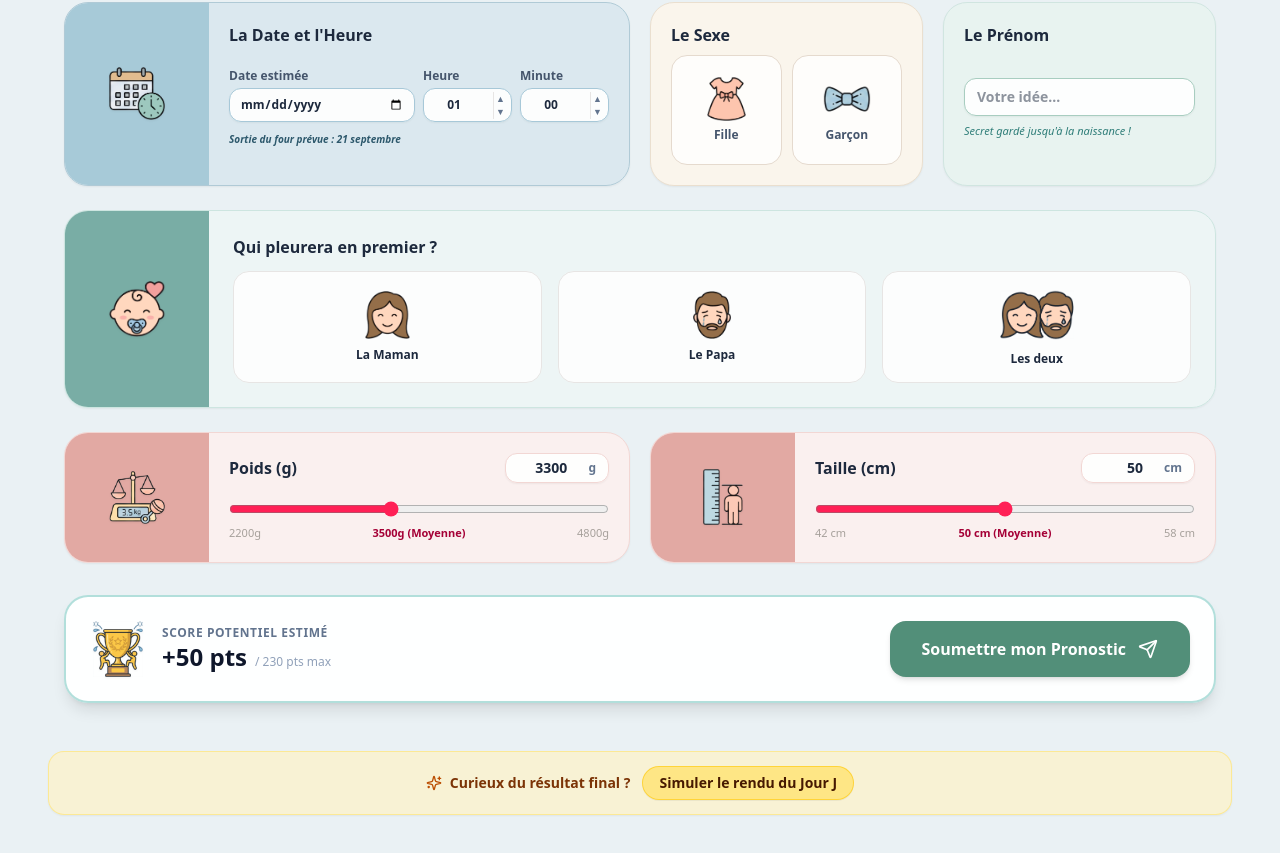
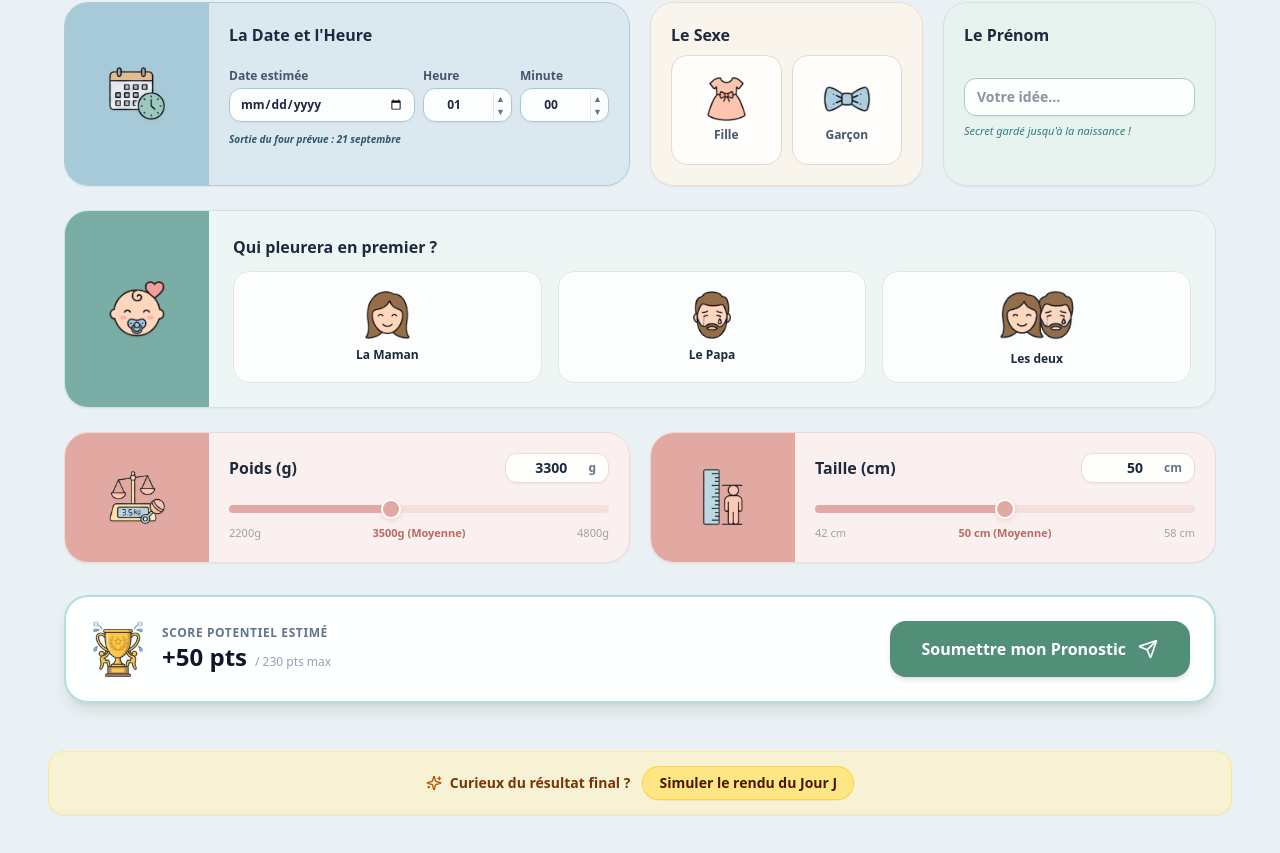
Before and after one commit to JeanGerbier/LePetitOracle, a React (Vite) app: page / in a window 1280 px wide. Shown: the part 420-1273 px from the top of the page. Built offline with nearby package versions, Linux system fonts and the light colour scheme; no server answers; the database is empty; a web font is replaced by a local one.

Commit message:
style: retrait des icônes et préfixes numériques des titres du Mode Parents

```diff
--- a/src/components/BirthResultsView.tsx
+++ b/src/components/BirthResultsView.tsx
@@ -112,14 +112,14 @@ export const BirthResultsView: React.FC<BirthResultsViewProps> = ({
         <div className="mt-8 grid grid-cols-2 sm:grid-cols-3 lg:grid-cols-5 gap-3.5 max-w-4xl mx-auto">
           {/* Card 1: Sexe */}
           <div className="bg-white/90 p-4 rounded-2xl border border-amber-200/80 shadow-xs flex flex-col items-center justify-center text-center">
-            <img src={actualBirthData.gender === 'fille' ? '/assets/fille.png' : '/assets/garcon.png'} alt="Sexe" className="w-8 h-8 object-contain mb-1" />
+            <img src={actualBirthData.gender === 'fille' ? '/assets/fille.png' : '/assets/garcon.png'} alt="Sexe" className="w-12 h-12 object-contain mb-1.5" />
             <span className="text-[10px] text-slate-400 font-extrabold uppercase tracking-wider mb-0.5">Sexe</span>
             <span className="text-sm sm:text-base font-bold text-slate-800 capitalize">{actualBirthData.gender === 'fille' ? 'Fille' : 'Garçon'}</span>
           </div>
 
           {/* Card 2: Date & Heure */}
           <div className="bg-white/90 p-4 rounded-2xl border border-amber-200/80 shadow-xs flex flex-col items-center justify-center text-center">
-            <img src="/assets/date.png" alt="Date et Heure" className="w-8 h-8 object-contain mb-1" />
+            <img src="/assets/date.png" alt="Date et Heure" className="w-12 h-12 object-contain mb-1.5" />
             <span className="text-[10px] text-slate-400 font-extrabold uppercase tracking-wider mb-0.5">Date & Heure</span>
             <span className="text-xs sm:text-sm font-bold text-slate-800">{formatDate(actualBirthData.birth_date)}</span>
             <span className="text-xs text-slate-500 font-medium">{formatTime(actualBirthData.birth_date)}</span>
@@ -136,7 +136,7 @@ export const BirthResultsView: React.FC<BirthResultsViewProps> = ({
                   : '/assets/papa-maman.png'
               }
               alt="Premier Pleur"
-              className="w-8 h-8 object-contain mb-1"
+              className={`${actualBirthData.who_cried_first === 'les_deux' ? 'w-14 h-12' : 'w-12 h-12'} object-contain mb-1.5`}
             />
             <span className="text-[10px] text-slate-400 font-extrabold uppercase tracking-wider mb-0.5">Premier Pleur</span>
             <span className="text-xs sm:text-sm font-bold text-slate-800 leading-tight">{formatWhoCries(actualBirthData.who_cried_first)}</span>
@@ -144,14 +144,14 @@ export const BirthResultsView: React.FC<BirthResultsViewProps> = ({
 
           {/* Card 4: Poids */}
           <div className="bg-white/90 p-4 rounded-2xl border border-amber-200/80 shadow-xs flex flex-col items-center justify-center text-center">
-            <img src="/assets/poids.png" alt="Poids" className="w-8 h-8 object-contain mb-1" />
+            <img src="/assets/poids.png" alt="Poids" className="w-12 h-12 object-contain mb-1.5" />
             <span className="text-[10px] text-slate-400 font-extrabold uppercase tracking-wider mb-0.5">Poids</span>
             <span className="text-sm sm:text-base font-bold text-slate-800">{actualBirthData.weight_grams} g</span>
           </div>
 
           {/* Card 5: Taille */}
           <div className="bg-white/90 p-4 rounded-2xl border border-amber-200/80 shadow-xs flex flex-col items-center justify-center text-center">
-            <img src="/assets/taille.png" alt="Taille" className="w-8 h-8 object-contain mb-1" />
+            <img src="/assets/taille.png" alt="Taille" className="w-12 h-12 object-contain mb-1.5" />
             <span className="text-[10px] text-slate-400 font-extrabold uppercase tracking-wider mb-0.5">Taille</span>
             <span className="text-sm sm:text-base font-bold text-slate-800">{actualBirthData.height_cm} cm</span>
           </div>
--- a/src/components/ParentsMode.tsx
+++ b/src/components/ParentsMode.tsx
@@ -1,7 +1,7 @@
 import React, { useState, useMemo, useEffect } from 'react';
 import { Prediction, ActualBirthData } from '../types/prediction';
 import { calculateFinalScore } from '../utils/scoring';
-import { Crown, Trophy, ChevronDown, ChevronUp, Save, LogOut, Check } from 'lucide-react';
+import { Crown, ChevronDown, ChevronUp, Save, LogOut, Check } from 'lucide-react';
 import confetti from 'canvas-confetti';
 
 interface ParentsModeProps {
@@ -163,8 +163,8 @@ export const ParentsMode: React.FC<ParentsModeProps> = ({
       {/* Section 1: Inputs grid */}
       <div className="bg-white border border-stone-200 rounded-3xl p-6 sm:p-8 shadow-xs space-y-6">
         <div className="flex justify-between items-center border-b border-stone-100 pb-4">
-          <h2 className="font-bold text-slate-800 text-lg sm:text-xl flex items-center gap-2">
-            <span>📝</span> 1. Saisie des informations réelles de la naissance
+          <h2 className="font-bold text-slate-800 text-lg sm:text-xl">
+            Saisie des informations réelles de la naissance
           </h2>
           <span className="text-xs text-slate-400 font-medium">Saisie Officielle Parents</span>
         </div>
@@ -274,9 +274,8 @@ export const ParentsMode: React.FC<ParentsModeProps> = ({
       {/* Section 2: Calculated Podium Results */}
       <div className="bg-white border border-stone-200 rounded-3xl p-6 sm:p-8 shadow-xs space-y-6">
         <div className="flex flex-col sm:flex-row justify-between items-start sm:items-center gap-2 border-b border-stone-100 pb-4">
-          <h2 className="font-bold text-slate-800 text-lg sm:text-xl flex items-center gap-2">
-            <Trophy className="w-6 h-6 text-amber-500" />
-            <span>2. Classement & Grand Gagnant Calculé</span>
+          <h2 className="font-bold text-slate-800 text-lg sm:text-xl">
+            Classement & Grand Gagnant Calculé
           </h2>
           <span className="text-xs text-teal-800 font-semibold bg-teal-50 px-3 py-1 rounded-full border border-teal-200">
             ⚡ Recalculé automatiquement
--- a/src/components/PredictionForm.tsx
+++ b/src/components/PredictionForm.tsx
@@ -400,11 +400,14 @@ export const PredictionForm: React.FC<PredictionFormProps> = ({ onSubmit }) => {
                   setWeightGrams(Number(e.target.value));
                   setHasTouchedSlider(true);
                 }}
-                className="w-full accent-rose-500 cursor-pointer h-2 bg-rose-200/60 rounded-lg"
+                className="soft-slider"
+                style={{
+                  background: `linear-gradient(to right, #E2A9A3 0%, #E2A9A3 ${((weightGrams - 2200) / (4800 - 2200)) * 100}%, #F5DEDC ${((weightGrams - 2200) / (4800 - 2200)) * 100}%, #F5DEDC 100%)`
+                }}
               />
               <div className="flex justify-between text-[11px] font-medium text-stone-400">
                 <span>2200g</span>
-                <span className="text-rose-800 font-semibold">3500g (Moyenne)</span>
+                <span className="text-[#B86B63] font-semibold">3500g (Moyenne)</span>
                 <span>4800g</span>
               </div>
             </div>
@@ -447,11 +450,14 @@ export const PredictionForm: React.FC<PredictionFormProps> = ({ onSubmit }) => {
                   setHeightCm(Number(e.target.value));
                   setHasTouchedSlider(true);
                 }}
-                className="w-full accent-rose-500 cursor-pointer h-2 bg-rose-200/60 rounded-lg"
+                className="soft-slider"
+                style={{
+                  background: `linear-gradient(to right, #E2A9A3 0%, #E2A9A3 ${((heightCm - 42) / (58 - 42)) * 100}%, #F5DEDC ${((heightCm - 42) / (58 - 42)) * 100}%, #F5DEDC 100%)`
+                }}
               />
               <div className="flex justify-between text-[11px] font-medium text-stone-400">
                 <span>42 cm</span>
-                <span className="text-rose-800 font-semibold">50 cm (Moyenne)</span>
+                <span className="text-[#B86B63] font-semibold">50 cm (Moyenne)</span>
                 <span>58 cm</span>
               </div>
             </div>
--- a/src/index.css
+++ b/src/index.css
@@ -45,3 +45,51 @@
 .animate-fade-in {
   animation: fadeIn 0.3s cubic-bezier(0.16, 1, 0.3, 1) forwards;
 }
+
+/* Custom Soft Pastel Sliders (Linear Gradient Fill) */
+.soft-slider {
+  -webkit-appearance: none;
+  appearance: none;
+  width: 100%;
+  height: 8px;
+  border-radius: 9999px;
+  outline: none;
+  cursor: pointer;
+}
+
+.soft-slider::-webkit-slider-runnable-track {
+  height: 8px;
+  border-radius: 9999px;
+}
+
+.soft-slider::-webkit-slider-thumb {
+  -webkit-appearance: none;
+  appearance: none;
+  width: 20px;
+  height: 20px;
+  border-radius: 50%;
+  background: #E2A9A3;
+  box-shadow: 0 2px 5px rgba(226, 169, 163, 0.4);
+  border: 2px solid #FFFFFF;
+  margin-top: -6px;
+  transition: transform 0.15s ease, background-color 0.15s ease;
+}
+
+.soft-slider::-webkit-slider-thumb:hover {
+  transform: scale(1.15);
+  background: #D49891;
+}
+
+.soft-slider::-moz-range-track {
+  height: 8px;
+  border-radius: 9999px;
+}
+
+.soft-slider::-moz-range-thumb {
+  width: 20px;
+  height: 20px;
+  border-radius: 50%;
+  background: #E2A9A3;
+  box-shadow: 0 2px 5px rgba(226, 169, 163, 0.4);
+  border: 2px solid #FFFFFF;
+}
```
